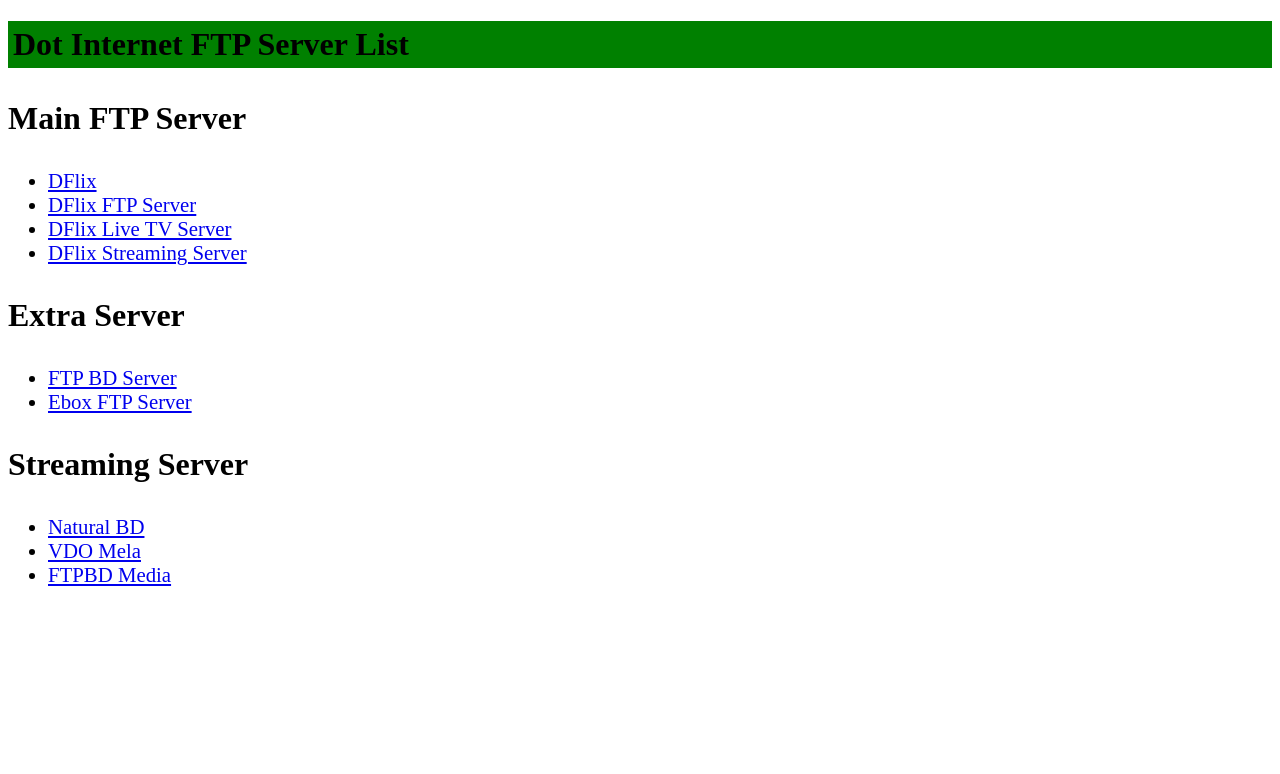
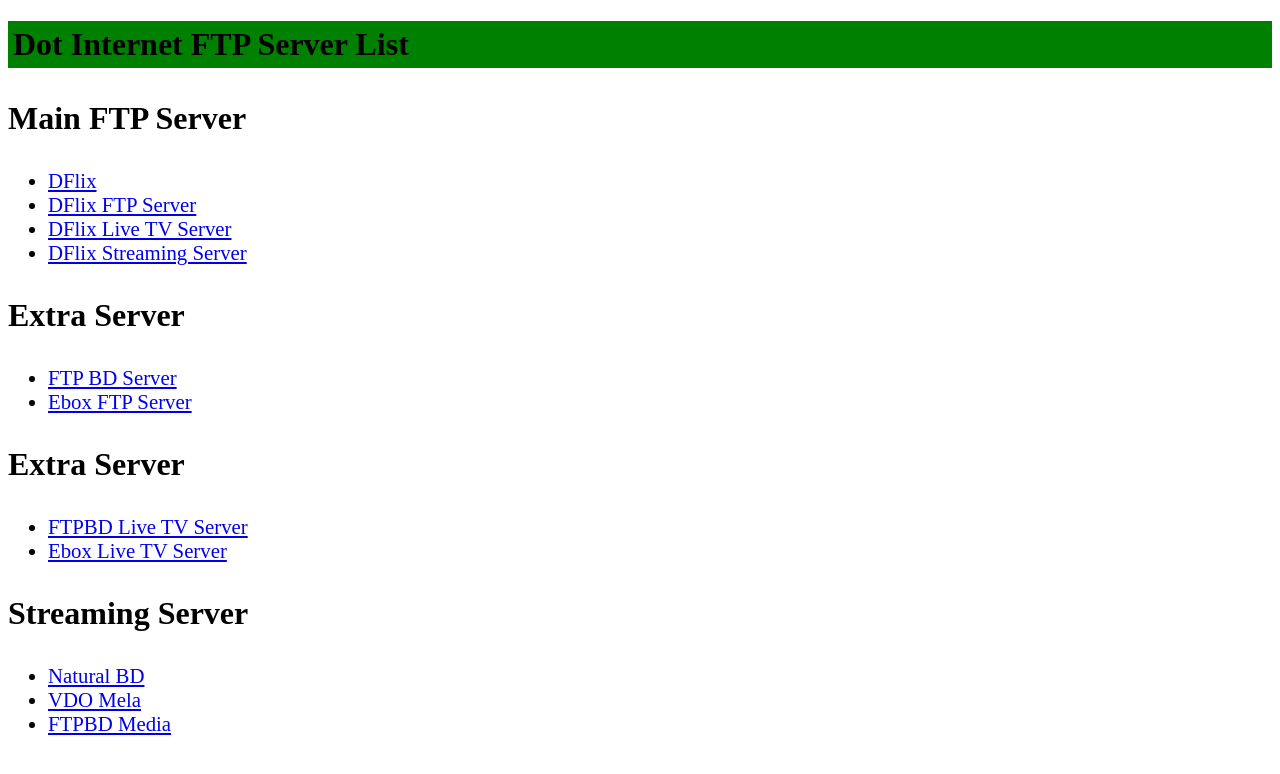
Before and after one commit to plateman/dot-ftp-server-list, a plain HTML site: page index.html in a window 1280 px wide. Drawn offline with Linux system fonts and the light colour scheme.

Commit message:
Update index.html

```diff
--- a/index.html
+++ b/index.html
@@ -39,9 +39,18 @@
     <p>Extra Server</p>
 
     <ul>
-      <li><a href=" http://server3.ftpbd.net/">FTP BD Server</a></li>
+      <li><a href="http://server3.ftpbd.net/">FTP BD Server</a></li>
       <li><a href="http://fs.ebox.live/">Ebox FTP Server</a></li>
     </ul>
+
+    <p>Extra Server</p>
+
+    <ul>
+      <li><a href="http://otv.ftpbd.net/">FTPBD Live TV Server</a></li>
+      <li><a href="http://tv2.ebox.live/">Ebox Live TV Server</a></li>
+    </ul>
+
+
 
     <p>Streaming Server</p>
 
```
